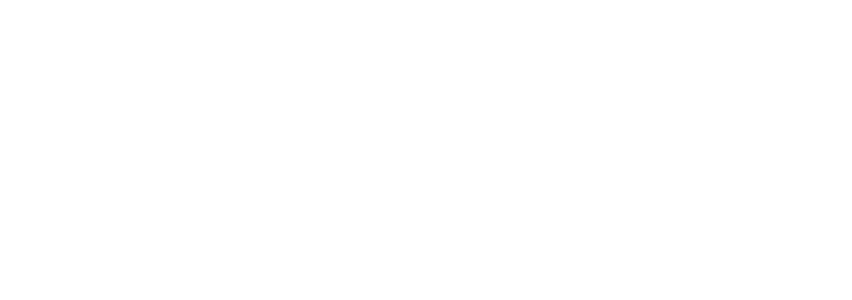
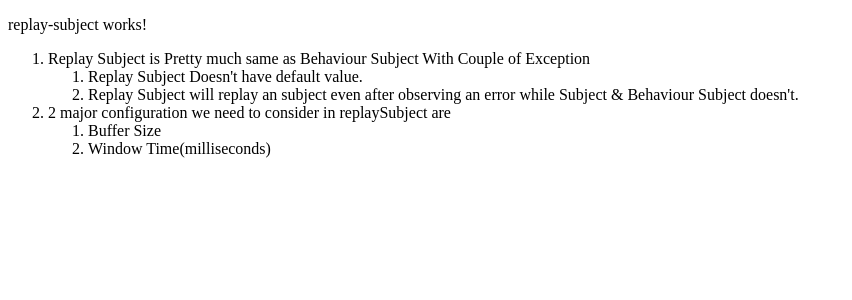
Before and after one commit to srbalakkl/Angular-RxJs, an Angular app: page /replaySubject in a window 1280 px wide. Before the commit this address led to /. Shown: the top 300 px of the page, without its empty margins (0-852 px from the left). Built offline with nearby package versions, Linux system fonts and the light colour scheme.

Commit message:
new:replay subject

```diff
--- a/src/app/app-routing.module.ts
+++ b/src/app/app-routing.module.ts
@@ -25,6 +25,7 @@ import {OfVsFromComponent} from "./of-vs-from/of-vs-from.component";
 import {TakeUntilWithIntervalComponent} from "./take-until-with-interval/take-until-with-interval.component";
 import {ExhaustMapComponent} from "./exhaust-map/exhaust-map.component";
 import {MergeAllComponent} from "./merge-all/merge-all.component";
+import {ReplaySubjectComponent} from "./replay-subject/replay-subject.component";
 
 const routes: Routes = [
   {path: '', redirectTo: 'home', pathMatch: "full"},
@@ -49,7 +50,8 @@ const routes: Routes = [
   {path: 'of_vs_from',component:OfVsFromComponent},
   {path: 'TakeUntilWithInterval',component:TakeUntilWithIntervalComponent},
   {path: 'exhaustMap',component:ExhaustMapComponent},
-  {path: 'mergeAll',component:MergeAllComponent}
+  {path: 'mergeAll',component:MergeAllComponent},
+  {path: 'replaySubject',component:ReplaySubjectComponent}
 ];
 
 @NgModule({
--- /dev/null
+++ b/src/app/replay-subject/replay-subject.component.html
@@ -0,0 +1,13 @@
+<p>replay-subject works!</p>
+<ol>
+  <li>Replay Subject is Pretty much same as Behaviour Subject With Couple of Exception</li>
+  <ol>
+    <li>Replay Subject Doesn't have default value.</li>
+    <li>Replay Subject will replay an subject even after observing an error while Subject & Behaviour Subject doesn't.</li>
+  </ol>
+  <li>2 major configuration we need to consider in replaySubject are </li>
+  <ol>
+    <li>Buffer Size</li>
+    <li>Window Time(milliseconds)</li>
+  </ol>
+</ol>
--- /dev/null
+++ b/src/app/replay-subject/replay-subject.component.ts
@@ -0,0 +1,89 @@
+import {Component} from '@angular/core';
+import {Observable, ReplaySubject, Subject} from "rxjs";
+import {writeErrorToLogFile} from "@angular/cli/src/utilities/log-file";
+
+@Component({
+  selector: 'app-replay-subject',
+  standalone: true,
+  imports: [],
+  templateUrl: './replay-subject.component.html',
+  styleUrl: './replay-subject.component.sass'
+})
+export class ReplaySubjectComponent {
+  constructor() {
+    //
+    // /**
+    //  * @description Here <b> new Subject() </b> instance would print only <b> 2 and 3 </b>
+    //  * */
+    // const replaySubject = new Subject();
+    // // const replaySubject = new ReplaySubject();
+    // replaySubject.next(1)
+    //
+    // replaySubject.subscribe((value) => {
+    //   console.log('\nobserver 1', value);
+    // });
+    //
+    // replaySubject.next(2)
+    // replaySubject.next(3)
+    //
+    // replaySubject.subscribe((value) => {
+    //   console.log('\nobserver 2', value);
+    // })
+
+    // this.replaySubjectWithError();
+    this.withBufferSize()
+
+  }
+
+
+  replaySubjectWithError(){
+    /**
+     * @description ReplaySubject can emmit value even after the error is accrued.
+     * */
+    // const replaySubject = new Subject();
+    const replaySubject = new ReplaySubject();
+    replaySubject.next(1)
+
+    replaySubject.subscribe((value) => {
+      console.log('\nobserver 1', value);
+    });
+
+    replaySubject.next(2)
+    replaySubject.next(3)
+    replaySubject.error('Some error message');
+    replaySubject.next(4)//<-will not emmit
+
+
+    replaySubject.subscribe((value) => {//<- will emit even after error
+      console.log('\nobserver 2', value);
+    })
+  }
+
+  withBufferSize(){
+    /**
+     * @description
+     * BufferSize - Define How many items are stored in an array,Default is infinite,
+     * WindowTime - Time to hold the value in the buffer before removing it from the buffer.
+     * */
+      // const replaySubject = new Subject();
+    const replaySubject = new ReplaySubject(1);
+    replaySubject.next(1)
+
+    replaySubject.subscribe((value) => {
+      console.log('\nobserver 1', value);
+    });
+
+    replaySubject.next(2)
+    replaySubject.next(3)
+
+    replaySubject.subscribe((value) => {//<- here it show only one value,becz of size limit
+      console.log('\nobserver 2', value);
+    })
+
+    replaySubject.subscribe((value) => {//<- here it show only one value,becz of size limit
+      console.log('\nobserver 3', value);
+    })
+  }
+
+//   todo:buffer time here
+}
--- a/src/app/rxjs-tutor/rxjs-tutor.component.html
+++ b/src/app/rxjs-tutor/rxjs-tutor.component.html
@@ -8,7 +8,6 @@
 <button [routerLink]="['/distUnchngOperator']" type="button">distUnchngOperator</button>
 <button [routerLink]="['/combineLatest']" type="button">CombLatestFunction(not operator)</button>
 <button [routerLink]="['/switchmap']" type="button">Switch Map</button>
-<button [routerLink]="['/subject']" type="button">Subject</button>
 <button [routerLink]="['/zip']" type="button">Zip operator</button>
 <button [routerLink]="['/behaviourSubject']" type="button">behaviourSubject operator</button>
 <button [routerLink]="['/switch_and_mergeMap']" type="button">switch_and_mergeMap</button>
@@ -20,3 +19,5 @@
 <button [routerLink]="['/TakeUntilWithInterval']" type="button">Interval with Take Until</button>
 <button [routerLink]="['/exhaustMap']" type="button">EXHAUSTMAP vs merge map vs concat map vs switch map</button>
 <button [routerLink]="['/mergeAll']" type="button">Merge (i.e NOT mergeMap) vs mergeAll vs mergeMap</button>
+<button [routerLink]="['/subject']" type="button">Subject</button>
+<button [routerLink]="['/replaySubject']" type="button">replaySubject</button>
--- a/src/app/rxjs-tutor/rxjs-tutor.component.ts
+++ b/src/app/rxjs-tutor/rxjs-tutor.component.ts
@@ -18,7 +18,7 @@ export class RxjsTutorComponent implements OnInit {
 
     /**
      * @Publisher is a person who create an observable that contain subscriber's functions for the subscriber.
-     * @Consumer is a person who #subscribe() the observable.
+     * @Consumer is a person who subscribe() the observable.
      *
      */
 
@@ -57,6 +57,7 @@ export class RxjsTutorComponent implements OnInit {
       }
     );
 
+
     //  now i'm subscribing the data
     this.agents.subscribe(data => {
       console.log('the data = ', data)
--- a/src/app/subject/subject.component.ts
+++ b/src/app/subject/subject.component.ts
@@ -11,13 +11,16 @@ export class SubjectComponent implements OnInit {
   constructor() {
   }
 
-  subject!:Subject<any>;
+  subject!: Subject<any>;
+
   ngOnInit(): void {
 
     /**
      *  A Subject is like an Observable,
      * but can multicast to many Observers.
      * Subjects are like EventEmitters: they maintain a registry of many listeners.
+     *
+     * Note :Every Subject is an <b>Observable and an Observer</b>. You can subscribe to a Subject, and you can call next to feed values as well as error and complete
      *
      * */
 
@@ -31,8 +34,11 @@ export class SubjectComponent implements OnInit {
       next: (v) => console.log(`observerB: ${v}`),
     });
 
-    // subject.next(1);
-    // subject.next(2);
+    this.subject.next(1);
+    this.subject.next(2);
+    this.subject.next(() => {
+      console.log('\n')
+    });
 
     /**
      * Since subject is an observable,
@@ -41,13 +47,13 @@ export class SubjectComponent implements OnInit {
      * eg:     ---see below--
      * */
 
-    const observable = from([10,20,30]);
+    const observable = from([10, 20, 30]);
     observable.subscribe(this.subject);
 
   }
 
   addMoreValueToSubject() {
-    const observable = from([40,50]);
+    const observable = from([40, 50]);
     observable.subscribe(this.subject);
   }
 
```
Also changed, not shown: src/app/replay-subject/replay-subject.component.sass (added).
